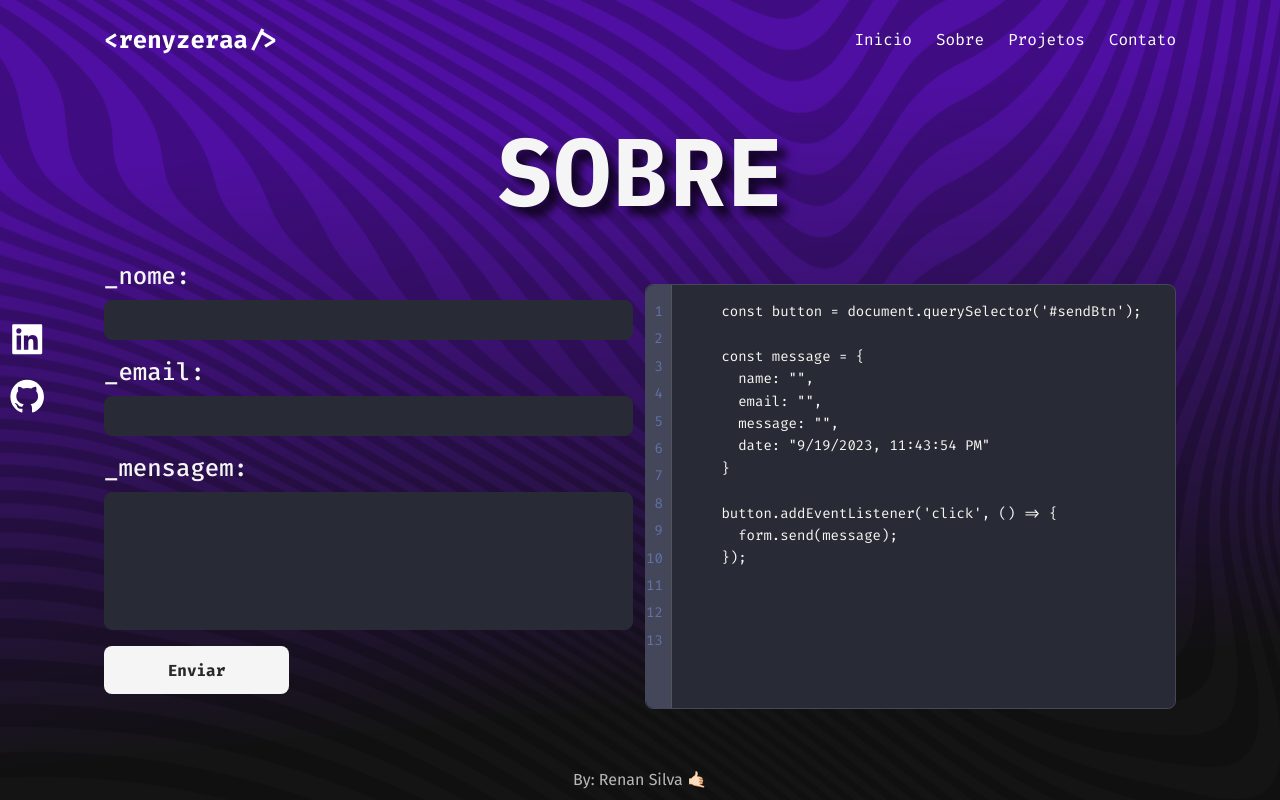
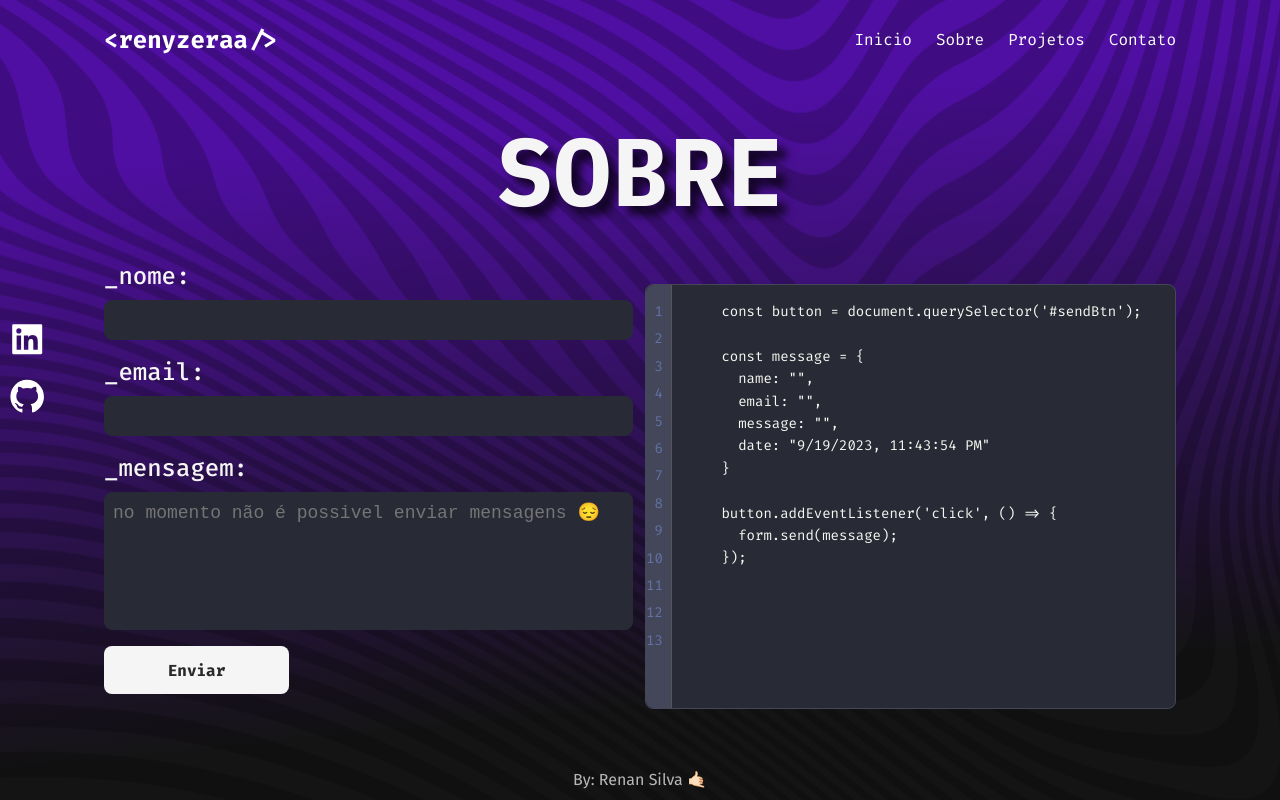
Before and after one commit to renyzeraa/portfolio-v1, a React (Vite) app in the folder portfolio/: page /contact in a window 1280 px wide. Built offline with nearby package versions, Linux system fonts and the light colour scheme; a web font is replaced by a local one.

Commit message:
fix button send contact

```diff
--- a/portfolio/src/pages/Contact/index.jsx
+++ b/portfolio/src/pages/Contact/index.jsx
@@ -50,12 +50,12 @@ export function Contact() {
 
     try {
       setLoading(true);
-      const response = await api.post('/api/enviar-email', {
-        nome,
-        email,
-        mensagem,
-      });
-      console.log('Email enviado com sucesso!', response.data);
+      // const response = await api.post('/api/enviar-email', {
+      //   nome,
+      //   email,
+      //   mensagem,
+      // });
+      // console.log('Email enviado com sucesso!', response.data);
       setLoading(false);
     } catch (error) {
       console.error('Erro ao enviar o email', error);
@@ -94,12 +94,13 @@ export function Contact() {
               <label>_mensagem:</label>
               <textarea
                 value={mensagem}
+                placeholder='no momento não é possivel enviar mensagens 😔'
                 onChange={(e) => setMensagem(e.target.value)}
                 rows="6"
                 required
               />
             </Campo>
-            <Button type="submit" className='btn-enviar'>Enviar</Button>
+            <Button type="submit" className='btn-enviar' disabled>Enviar</Button>
           </form>
             <div className="code-card">
               <div className="line-numbers">
```
